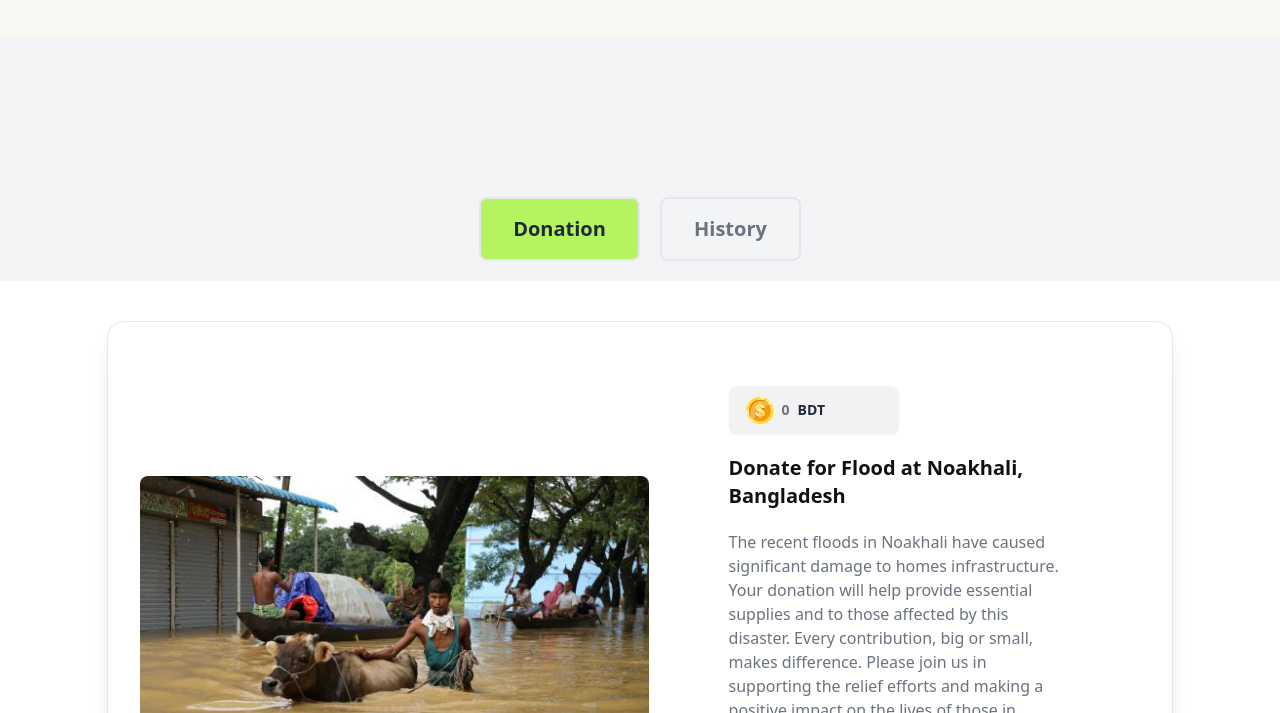
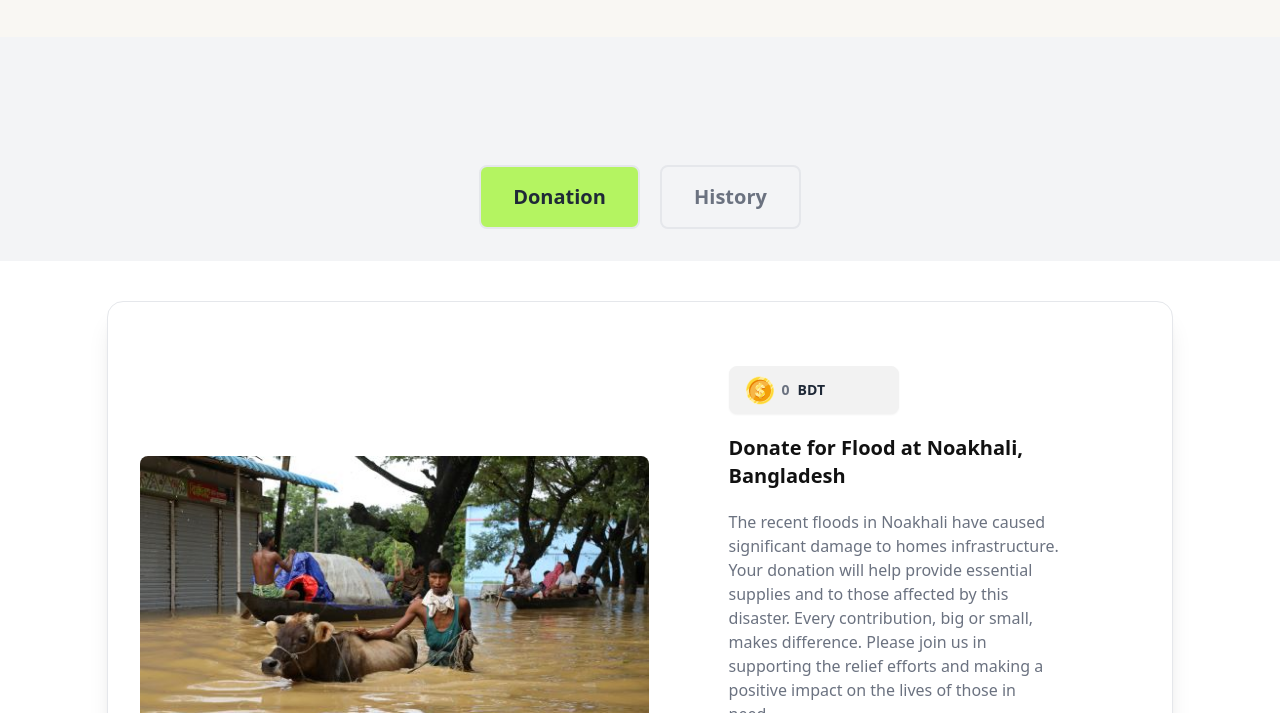
Before and after one commit to MonifaAnna/assignment-5, a plain HTML site: page index.html in a window 1280 px wide. Shown: the part 87-800 px from the top of the page. Drawn offline with nearby package versions, Linux system fonts and the light colour scheme.

Commit message:
finally done

```diff
--- a/index.html
+++ b/index.html
@@ -69,7 +69,7 @@
         </div>
         <!-- navbar end -->
          <!-- banner start -->
-          <section class="flex justify-center items-center pt-40 pb-5  bg-gray-100">
+          <section class="flex justify-center items-center pt-20 md:pt-32  pb-8  bg-gray-100">
                 <div>
                     <button id="donation" class="bg-primary border border-2 py-4 px-8 rounded-lg text-xl font-bold">Donation</button>
                     <button id="history-btn" class=" ml-4 py-4 px-8 font-semibold border text-gray-500 border-2 rounded-lg text-xl">History</button>
```
